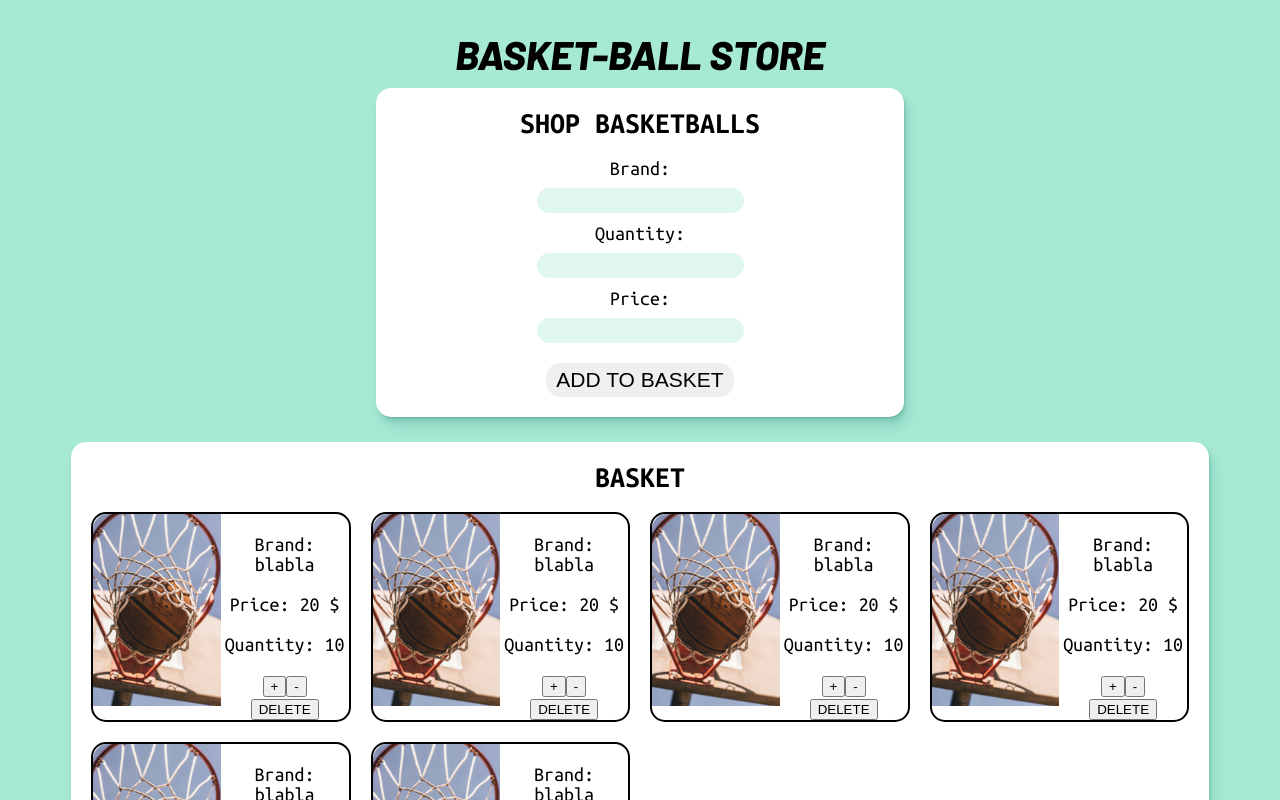
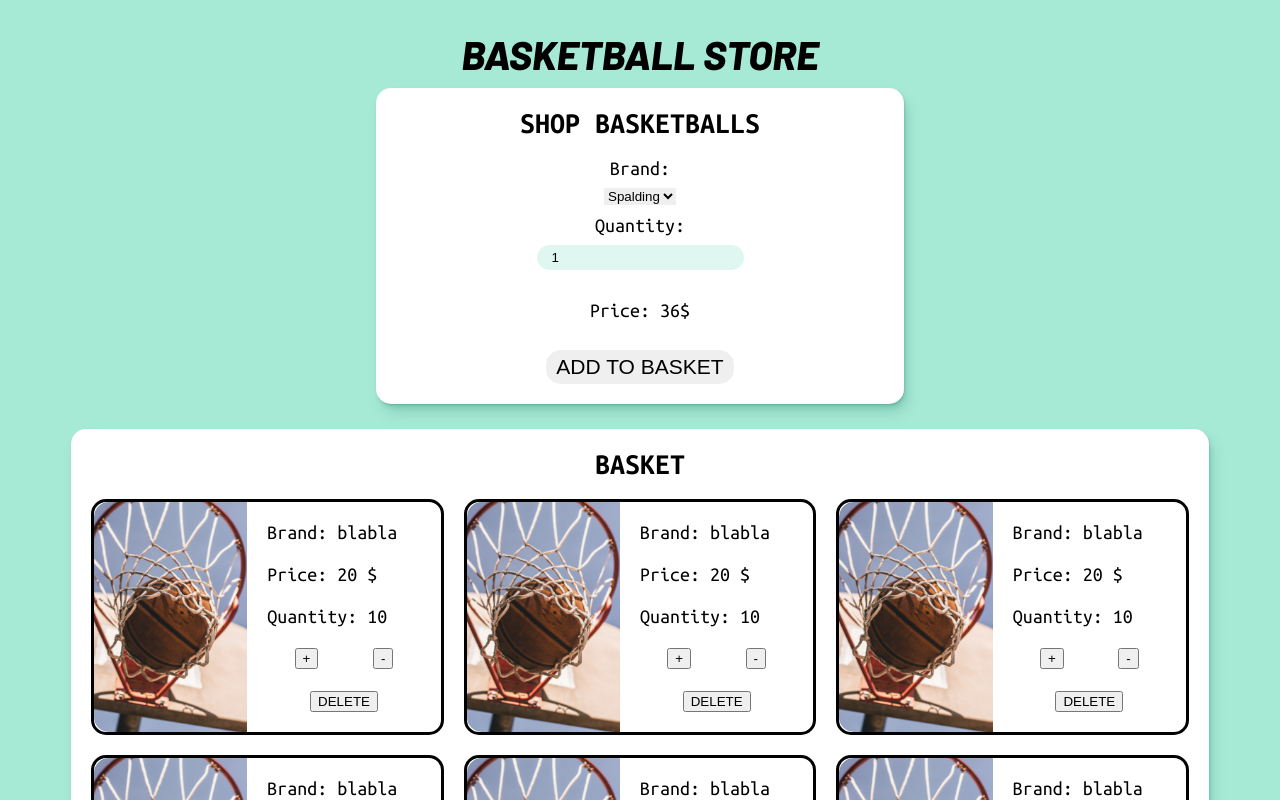
Before and after one commit to GreetVdL/basketballstore, a React (Create React App) app: page / in a window 1280 px wide. Shown: the top 800 px of the page. Built offline with nearby package versions, Linux system fonts and the light colour scheme.

Commit message:
form works

```diff
--- a/package.json
+++ b/package.json
@@ -6,6 +6,7 @@
     "@testing-library/jest-dom": "^5.16.1",
     "@testing-library/react": "^12.1.2",
     "@testing-library/user-event": "^13.5.0",
+    "nanoid": "^3.2.0",
     "react": "^17.0.2",
     "react-dom": "^17.0.2",
     "react-scripts": "5.0.0",
--- a/src/App.js
+++ b/src/App.js
@@ -2,12 +2,36 @@ import logo from "./logo.svg";
 import "./App.scss";
 import Form from "./components/Form";
 import Basket from "./components/Basket";
+import { useState } from "react";
+import { nanoid } from "nanoid";
 
 function App() {
+  const [items, setItems] = useState([
+    { id: nanoid(), brand: "Spalding", quantity: 0, price: 36 },
+    { id: nanoid(), brand: "Wilson", quantity: 0, price: 28 },
+    { id: nanoid(), brand: "Molten", quantity: 0, price: 31 },
+    { id: nanoid(), brand: "Baden", quantity: 0, price: 25 },
+  ]);
+  const [brand, setBrand] = useState("Spalding");
+  const [quantity, setQuantity] = useState(1);
+
+  const onBrandSelection = (basketball) => {
+    setBrand(basketball);
+  };
+  const onQuantitySelection = (amount) => {
+    setQuantity(amount);
+  };
+
   return (
     <div className="App">
-      <header>BASKET-BALL STORE</header>
-      <Form />
+      <header>BASKETBALL STORE</header>
+      <Form
+        items={items}
+        brand={brand}
+        quantity={quantity}
+        onBrandSelection={onBrandSelection}
+        onQuantitySelection={onQuantitySelection}
+      />
       <Basket />
     </div>
   );
--- a/src/components/Basket.scss
+++ b/src/components/Basket.scss
@@ -2,7 +2,7 @@
 
 .basket {
   margin: 0 auto;
-  padding: 20px;
+  padding: 20px 50px;
   font-size: 2rem;
   border-radius: 15px;
   padding: 20px;
@@ -16,7 +16,7 @@
   }
   ul {
     display: grid;
-    grid-template-columns: 1fr 1fr 1fr 1fr;
+    grid-template-columns: 1fr 1fr 1fr;
     gap: 20px;
     padding: 0;
   }
--- a/src/components/BasketItem.scss
+++ b/src/components/BasketItem.scss
@@ -1,8 +1,13 @@
+@import "../css/variables";
+
 li {
   text-decoration: none;
   display: flex;
-  border: 2px solid black;
+  border: 3px solid black;
+  //   box-shadow: var(--shadow-elevation-medium);
   border-radius: 15px;
+  text-align: left;
+  //   background-color: $lightmint;
   .left,
   .right {
     width: 50%;
@@ -12,9 +17,25 @@ li {
     border-bottom-left-radius: 15px;
     overflow: hidden;
   }
+  .right {
+    padding: 20px;
+    display: flex;
+    flex-direction: column;
+    justify-content: space-between;
+    p {
+      margin: 0;
+    }
+  }
   img {
     display: block;
     width: 100%;
     height: auto;
   }
+  .incdec {
+    display: flex;
+    justify-content: space-between;
+  }
+  button {
+    margin: 0 auto;
+  }
 }
--- a/src/components/Form.jsx
+++ b/src/components/Form.jsx
@@ -1,15 +1,42 @@
 import "./Form.scss";
 
-const Form = () => {
+const Form = (props) => {
+  const handleFormSubmit = (e) => {
+    e.preventDefault();
+    console.log(props.quantity);
+  };
+
+  const handleBrandSelection = (e) => {
+    props.onBrandSelection(e.target.value);
+  };
+  const handleQuantitySelection = (e) => {
+    props.onQuantitySelection(Number.parseInt(e.target.value));
+  };
+
   return (
-    <form action="">
+    <form action="" onSubmit={handleFormSubmit}>
       <h2>shop basketballs</h2>
-      <label htmlFor="name">Brand:</label>
-      <input type="text" id="name" />
+      <label htmlFor="brand">Brand:</label>
+      <select name="brand" id="brand" onChange={handleBrandSelection}>
+        <option value="Spalding">Spalding</option>
+        <option value="Wilson">Wilson</option>
+        <option value="Molten">Molten</option>
+        <option value="Baden">Baden</option>
+      </select>
       <label htmlFor="quantity">Quantity:</label>
-      <input type="number" id="quantity" />
-      <label htmlFor="price">Price:</label>
-      <input type="number" id="price" />
+      <input
+        value={props.quantity}
+        type="number"
+        id="quantity"
+        min={1}
+        onChange={handleQuantitySelection}
+      />
+      <p>
+        Price:&nbsp;
+        {props.quantity *
+          props.items.filter((item) => item.brand === props.brand)[0].price}
+        $
+      </p>
       <button type="submit">ADD TO BASKET</button>
     </form>
   );
--- a/src/components/Form.scss
+++ b/src/components/Form.scss
@@ -19,7 +19,8 @@ form {
     text-transform: uppercase;
   }
   label,
-  input {
+  input,
+  select {
     margin-bottom: 10px;
     border: none;
   }
```
Also changed, not shown: 1 other file (tests, documents, lock files or other folders).
